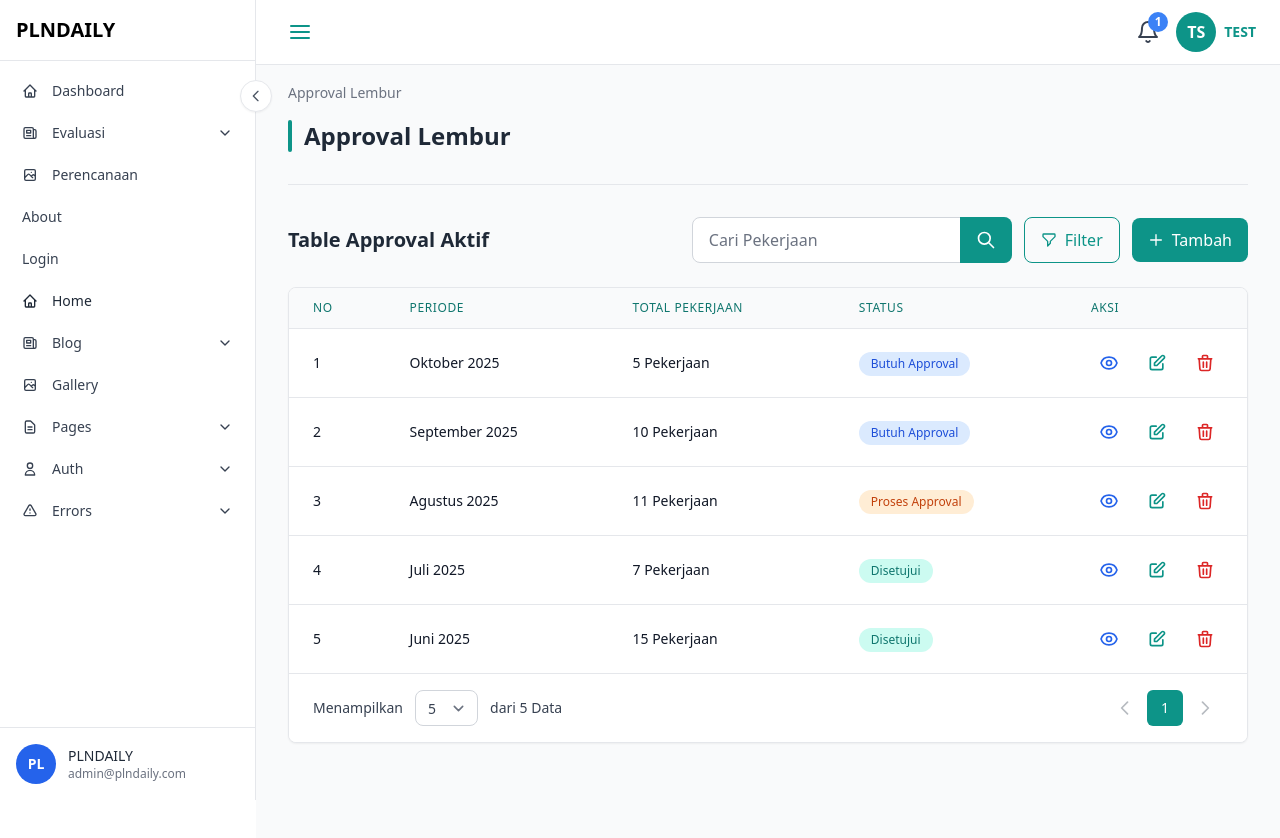
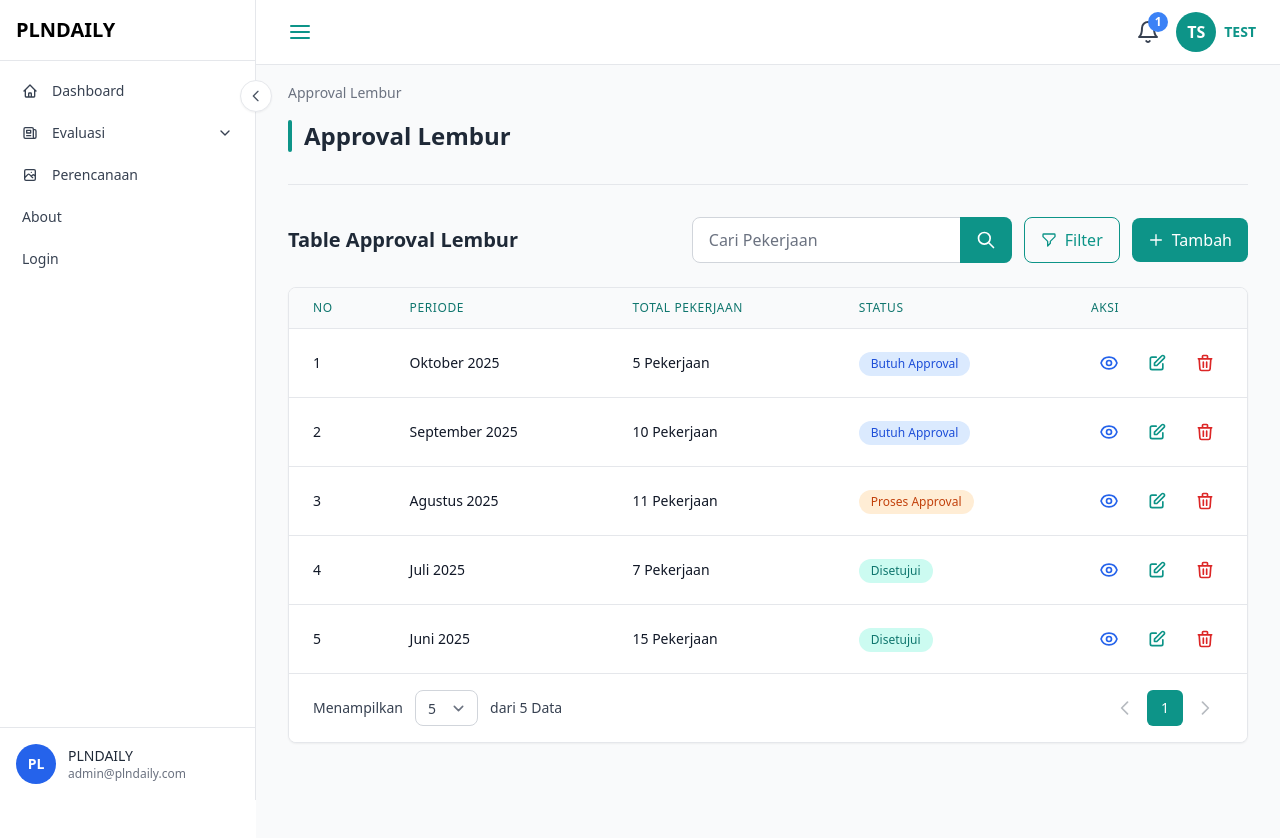
Before and after one commit to ArionoS/plndaily, a React (Vite) app: page /approval-evaluation in a window 1280 px wide. Shown: the top 838 px of the page. Built offline with nearby package versions, Linux system fonts and the light colour scheme.

Commit message:
update:new

```diff
--- a/src/components/layouts/Sidebar.tsx
+++ b/src/components/layouts/Sidebar.tsx
@@ -163,7 +163,7 @@ export default function Sidebar({ onToggle }: SidebarProps) {
               <ul className="space-y-1.5">
                 {renderMenu(baseRoutes)}
                 {/* Home */}
-                <li>
+                {/* <li>
                   <Link
                     to="/"
                     className={`flex items-center gap-x-3.5 py-2 px-2.5 text-sm text-gray-800 rounded-lg hover:bg-gray-100 font-medium ${isActive('/')}`}
@@ -173,10 +173,10 @@ export default function Sidebar({ onToggle }: SidebarProps) {
                     </svg>
                     Home
                   </Link>
-                </li>
+                </li> */}
 
                 {/* Blog Dropdown */}
-                <li className="hs-accordion" id="blog-accordion">
+                {/* <li className="hs-accordion" id="blog-accordion">
                   <button
                     type="button"
                     className="hs-accordion-toggle w-full text-start flex items-center gap-x-3.5 py-2 px-2.5 text-sm text-gray-700 rounded-lg hover:bg-gray-100"
@@ -213,10 +213,10 @@ export default function Sidebar({ onToggle }: SidebarProps) {
                       </li>
                     </ul>
                   </div>
-                </li>
+                </li> */}
 
                 {/* Gallery */}
-                <li>
+                {/* <li>
                   <Link
                     to="/gallery"
                     className={`flex items-center gap-x-3.5 py-2 px-2.5 text-sm text-gray-700 rounded-lg hover:bg-gray-100 ${isActive('/gallery')}`}
@@ -226,10 +226,10 @@ export default function Sidebar({ onToggle }: SidebarProps) {
                     </svg>
                     Gallery
                   </Link>
-                </li>
+                </li> */}
 
                 {/* Pages Dropdown */}
-                <li className="hs-accordion" id="pages-accordion">
+                {/* <li className="hs-accordion" id="pages-accordion">
                   <button
                     type="button"
                     className="hs-accordion-toggle w-full text-start flex items-center gap-x-3.5 py-2 px-2.5 text-sm text-gray-700 rounded-lg hover:bg-gray-100"
@@ -266,10 +266,10 @@ export default function Sidebar({ onToggle }: SidebarProps) {
                       </li>
                     </ul>
                   </div>
-                </li>
+                </li> */}
 
                 {/* Auth Dropdown */}
-                <li className="hs-accordion" id="auth-accordion">
+                {/* <li className="hs-accordion" id="auth-accordion">
                   <button
                     type="button"
                     className="hs-accordion-toggle w-full text-start flex items-center gap-x-3.5 py-2 px-2.5 text-sm text-gray-700 rounded-lg hover:bg-gray-100"
@@ -314,10 +314,10 @@ export default function Sidebar({ onToggle }: SidebarProps) {
                       </li>
                     </ul>
                   </div>
-                </li>
+                </li> */}
 
                 {/* Errors Dropdown */}
-                <li className="hs-accordion" id="errors-accordion">
+                {/* <li className="hs-accordion" id="errors-accordion">
                   <button
                     type="button"
                     className="hs-accordion-toggle w-full text-start flex items-center gap-x-3.5 py-2 px-2.5 text-sm text-gray-700 rounded-lg hover:bg-gray-100"
@@ -362,7 +362,7 @@ export default function Sidebar({ onToggle }: SidebarProps) {
                       </li>
                     </ul>
                   </div>
-                </li>
+                </li> */}
               </ul>
             </div>
           </nav>
--- a/src/pages/evaluation/approval-evaluation/index.tsx
+++ b/src/pages/evaluation/approval-evaluation/index.tsx
@@ -144,7 +144,7 @@ const ApprovalEvaluation = () => {
                 {/* Table Header */}
                 <div className="flex items-center justify-between mb-6">
                     <h2 className="text-xl font-semibold text-gray-800">
-                        {activeTab === 'aktif' ? 'Table Approval Aktif' : 'Table Approval Ditolak'}
+                        {'Table Approval Lembur'}
                     </h2>
 
                     <div className="flex items-center gap-3">
--- a/src/router/routes/index.tsx
+++ b/src/router/routes/index.tsx
@@ -63,7 +63,7 @@ export const baseRoutes: AppRoute[] = [
     meta: { title: "About" },
   },
   {
-    path: "login",
+    path: "sign-in",
     id: "login",
     Component: Login,
     meta: { title: "Login", hideInSidebar: false },
```
